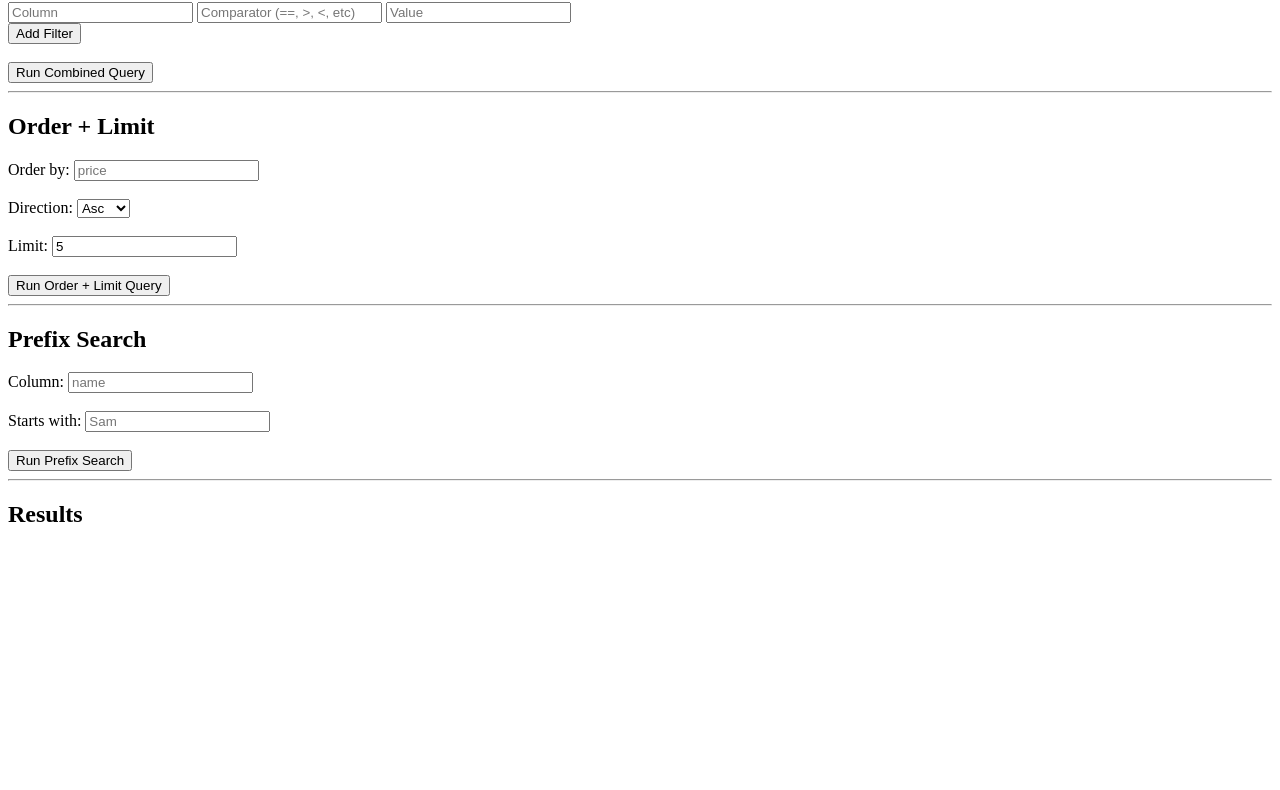
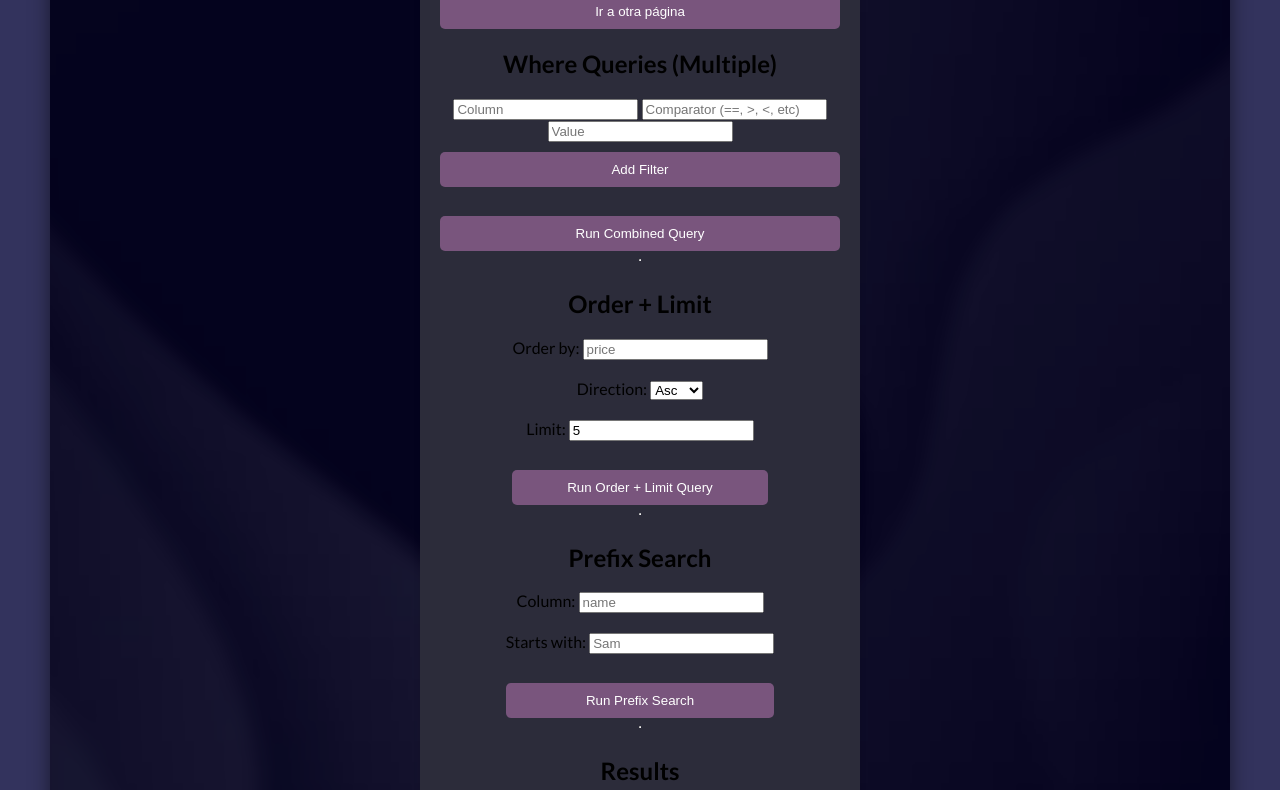
Before and after one commit to sariolee7/Db_ropa, a website: page queries.html in a window 1280 px wide. Shown: the part 125-915 px from the top of the page. Before the commit the page ends 800 px from the top, so only its background shows below. Drawn offline with Linux system fonts and the light colour scheme.

Commit message:
kkkkkkkk

```diff
--- a/queries.html
+++ b/queries.html
@@ -4,10 +4,23 @@
 <head>
     <meta charset="UTF-8">
     <title>Firebase Web</title>
+
+    <link rel="stylesheet" href="/style.css" />
+    <link rel="preconnect" href="https://fonts.googleapis.com" />
+    <link rel="preconnect" href="https://fonts.gstatic.com" crossorigin />
+    <link
+        href="https://fonts.googleapis.com/css2?family=Exo+2:ital,wght@0,100..900;1,100..900&family=Lato:ital,wght@0,100;0,300;0,400;0,700;0,900;1,100;1,300;1,400;1,700;1,900&family=Noto+Serif+Georgian:wght@100..900&family=Poppins:ital,wght@0,100;0,200;0,300;0,400;0,500;0,600;0,700;0,800;0,900;1,100;1,200;1,300;1,400;1,500;1,600;1,700;1,800;1,900&display=swap"
+        rel="stylesheet" />
 </head>
 
 <body>
+    <div class="background-container">
+        <div class="container">
+            <div class="login-container space1">
+
             <h1>Firestore Query Tester</h1>
+
+            <button onclick="window.location.href='index.html'">Ir a otra página</button>
 
             <div>
                 <h2>Where Queries (Multiple)</h2>
@@ -59,6 +72,9 @@
                 <h2>Results</h2>
                 <pre id="results"></pre>
             </div>
+        </div>
+    </div>
+    </div>
 
     <script type="module">
         import { FirestoreQuery } from './modules/firestore_query.js';
@@ -101,7 +117,7 @@
                 const column = div.querySelector(".filterColumn").value.trim();
                 const comparison = div.querySelector(".filterComparator").value.trim();
                 const valueRaw = div.querySelector(".filterValue").value.trim();
-                console.log(column,comparison,valueRaw);
+                console.log(column, comparison, valueRaw);
 
                 if (column && comparison) {
                     const value = isNaN(valueRaw) ? valueRaw : Number(valueRaw);
```
Lines whose indentation alone changed are shown as unchanged.
